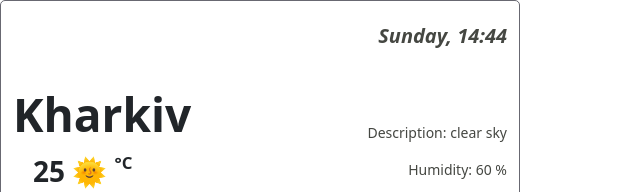
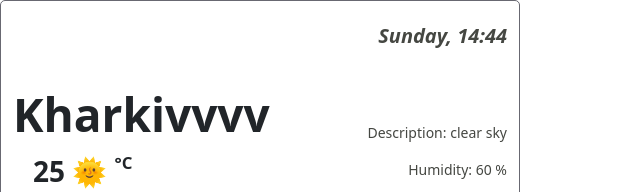
Before and after one commit to Viktoriia755/Engine-week-6, a plain HTML site: page index.html in a window 1280 px wide. Shown: the top 192 px of the page, without its empty margins (0-640 px from the left). Drawn offline with nearby package versions, Linux system fonts and the light colour scheme.

Commit message:
Update index.html

```diff
--- a/index.html
+++ b/index.html
@@ -25,7 +25,7 @@
 
       <div class="row">
         <div class="col-6">
-          <h1 class="city" id="main-city">Kharkiv</h1>
+          <h1 class="city" id="main-city">Kharkivvvv</h1>
           <p class="main">
             <span id="number"> 25 🌞 </span>
             <span id="celcius"> &deg;C </span>
```
